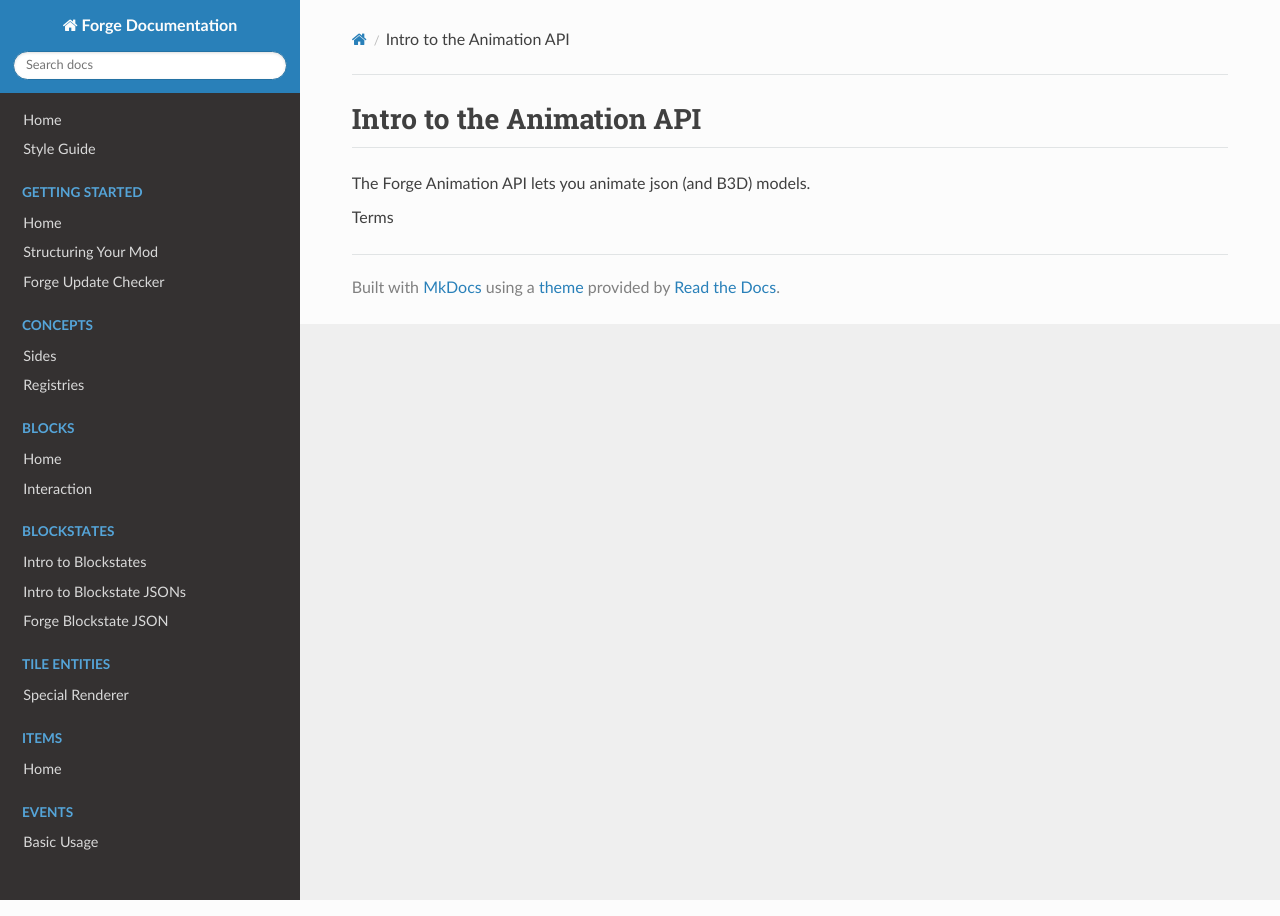
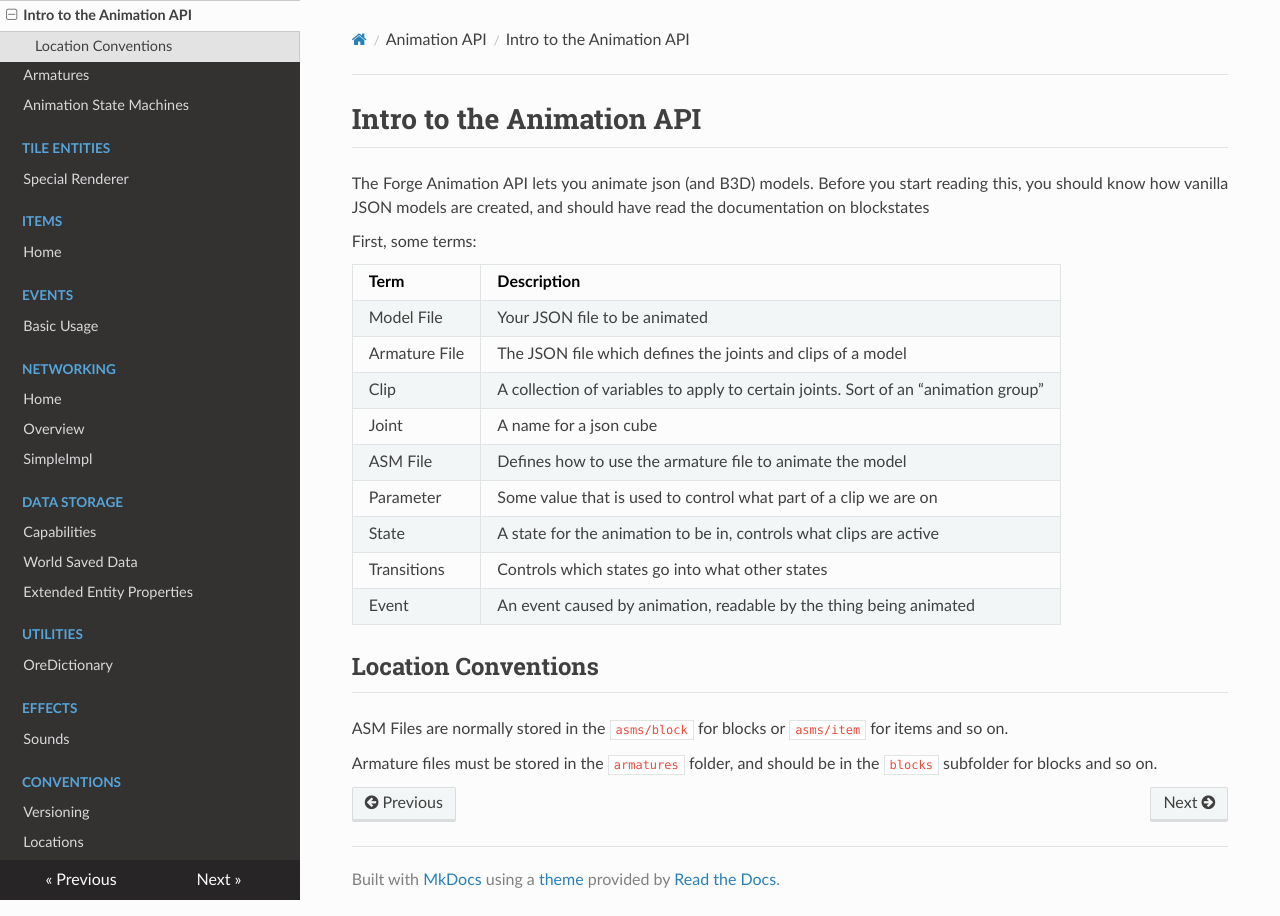
Before and after one commit to MinecraftForge/Documentation, an MkDocs documentation site: the page built from docs/animation/intro.md, in a window 1280 px wide. Built offline with MkDocs 1.6.1, drawn with Linux system fonts in a browser that asks for light colours; nearby versions of some CDN libraries; old or Windows-style settings are respelled for this version of MkDocs.

Commit message:
Do armatures, start ASM documentation

```diff
--- a/docs/animation/intro.md
+++ b/docs/animation/intro.md
@@ -2,5 +2,28 @@ Intro to the Animation API
 ===============================
 
 The Forge Animation API lets you animate json (and B3D) models.
+Before you start reading this, you should know how vanilla JSON models are created, and should have
+read the documentation on blockstates
 
-Terms
+
+First, some terms:
+
+| Term | Description |
+| --- | --------- |
+| Model File | Your JSON file to be animated |
+| Armature File | The JSON file which defines the joints and clips of a model |
+| Clip | A collection of variables to apply to certain joints. Sort of an "animation group" |
+| Joint | A name for a json cube |
+| ASM File | Defines how to use the armature file to animate the model |
+| Parameter | Some value that is used to control what part of a clip we are on |
+| State | A state for the animation to be in, controls what clips are active |
+| Transitions | Controls which states go into what other states |
+| Event | An event caused by animation, readable by the thing being animated |
+
+
+Location Conventions
+-----------------------
+
+ ASM Files are normally stored in the `asms/block` for blocks or `asms/item` for items and so on.
+
+ Armature files must be stored in the `armatures` folder, and should be in the `blocks` subfolder for blocks and so on.
--- a/mkdocs.yml
+++ b/mkdocs.yml
@@ -16,6 +16,10 @@ pages:
     - Intro to Blockstates: 'blockstates/states.md'
     - Intro to Blockstate JSONs: 'blockstates/introduction.md'
     - Forge Blockstate JSON: 'blockstates/forgeBlockstates.md'
+  - Animation API:
+    - Intro to the Animation API: 'animation/intro.md'
+    - Armatures: 'animation/armature.md'
+    - Animation State Machines: 'animation/asm.md'
   - Tile Entities:
     - Special Renderer: 'tileentities/tesr.md'
   - Items:
```
Also changed, not shown: docs/animation/armature.md (added, +147 -0 lines), docs/animation/asm.md (added, +70 -0 lines).
